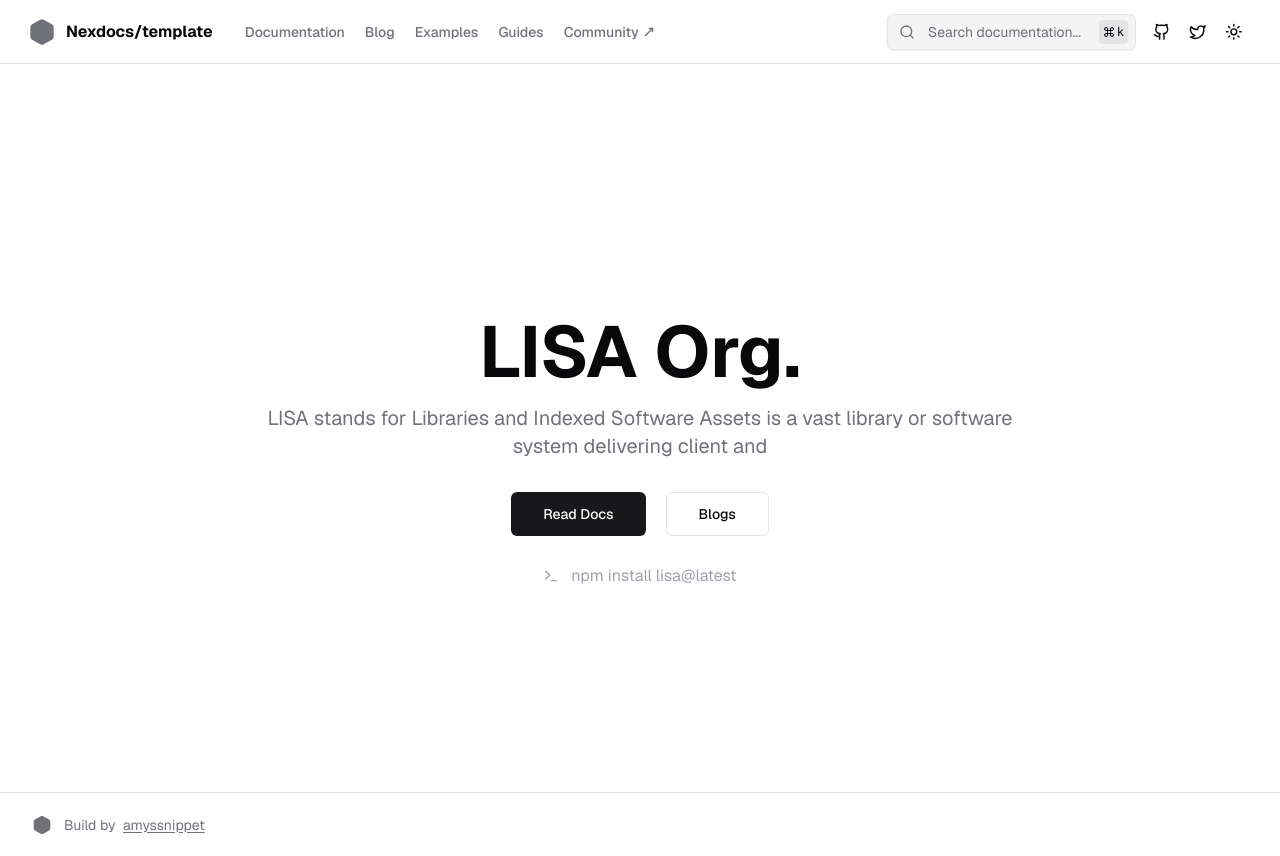
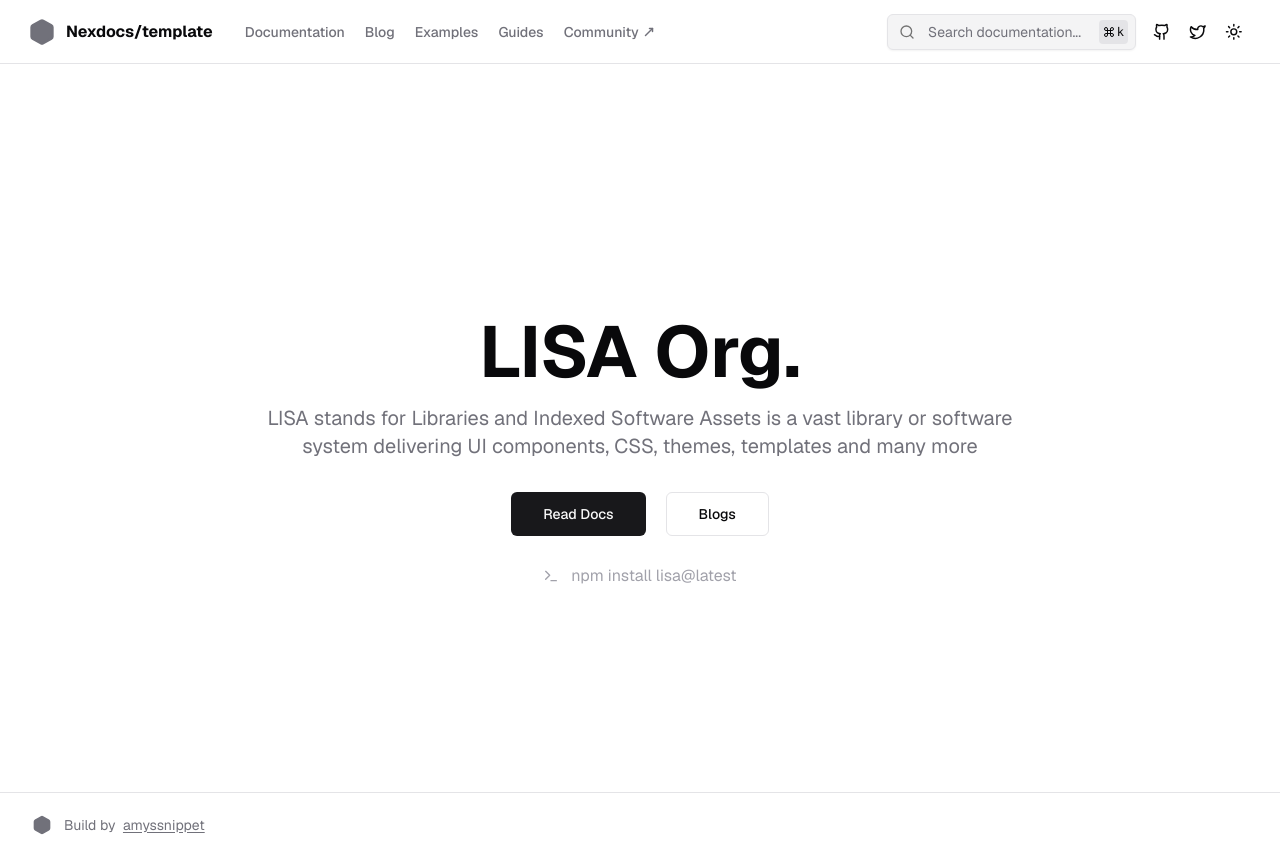
Before and after one commit to bradcn/bradcn, a Next.js app: page / in a window 1280 px wide. Built offline with nearby package versions, Linux system fonts and the light colour scheme.

Commit message:
Update page.tsx

```diff
--- a/app/page.tsx
+++ b/app/page.tsx
@@ -10,7 +10,7 @@ export default function Home() {
         LISA Org.
       </h1>
       <p className="mb-8 sm:text-xl max-w-[800px] text-muted-foreground">
-        LISA stands for Libraries and Indexed Software Assets is a vast library or software system delivering client and
+        LISA stands for Libraries and Indexed Software Assets is a vast library or software system delivering UI components, CSS, themes, templates and many more
       </p>
       <div className="flex flex-row items-center gap-5">
         <Link
```
